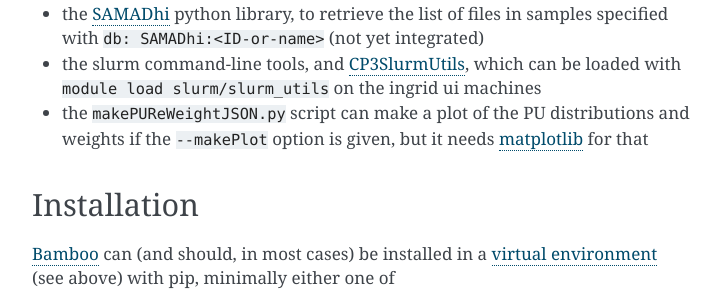
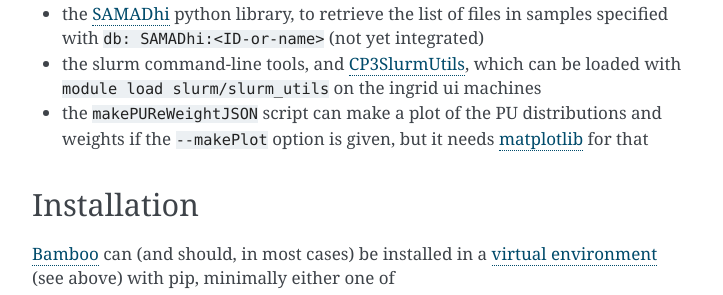
Before and after one commit to recotoolsbenchmarks/BambooAnalysis, a Sphinx documentation site: the page built from doc/install.rst, in a window 1280 px wide and 900 px high, scrolled down 570 px. Shown: the part 155-450 px from the top of the window, without its empty margins (388-1111 px from the left). Built offline with Sphinx 7.4.7, drawn with Linux system fonts in a browser that asks for light colours.

Commit message:
Fix name of makePUReWeightJSON script in documentation

```diff
--- a/doc/install.rst
+++ b/doc/install.rst
@@ -35,7 +35,7 @@ Currently, they include:
   specified with ``db: SAMADhi:<ID-or-name>`` (not yet integrated)
 - the slurm command-line tools, and CP3SlurmUtils_, which can be loaded with
   ``module load slurm/slurm_utils`` on the ingrid ui machines
-- the ``makePUReWeightJSON.py`` script can make a plot of the PU distributions
+- the ``makePUReWeightJSON`` script can make a plot of the PU distributions
   and weights if the ``--makePlot`` option is given, but it needs matplotlib_
   for that
 
--- a/doc/recipes.rst
+++ b/doc/recipes.rst
@@ -109,7 +109,7 @@ Pileup reweighting to make the pileup distribution in simulation match the one
 in data is very similar to applying a scalefactor, except that the efficiency
 correction is for the whole event or per-object |---| so the same code can be
 used.
-The ``makePUReWeightJSON.py`` script included in bamboo can be used to make
+The ``makePUReWeightJSON`` script included in bamboo can be used to make
 a JSON file with weights out of a data pileup profile obtained by running
 ``pileupcalc.py``
 (inside CMSSW, see the `pileupcalc documentation`_ for details), e.g. with
@@ -124,14 +124,14 @@ Data pileup distributions corresponding to the golden JSON files for Run 2 are
 provided by the luminosity POG, see
 `this hypernews annoncement<https://hypernews.cern.ch/HyperNews/CMS/get/physics-validation/3374/2.html>`_.
 The MC pileup profiles for used official CMSSW productions are
-currently hardcoded inside the ``makePUReWeightJSON.py``, and can be specified
+currently hardcoded inside the ``makePUReWeightJSON``, and can be specified
 by their tag or name in that list; the available tags can be listed by
 specifying the ``--listmcprofiles`` option. The full command then becomes
 something like
 
 .. code-block:: bash
 
-   makePUReWeightJSON.py --mcprofile "Moriond17_25ns" --nominal=2016PUHist.root --up=2016PUHist_up.root --down=2016PUHist_down.root --makePlot
+   makePUReWeightJSON --mcprofile "Moriond17_25ns" --nominal=2016PUHist.root --up=2016PUHist_up.root --down=2016PUHist_down.root --makePlot
 
 To include the weight when filling plots, it is sufficient to add the weight to
 a selection (usually one of the topmost in the analysis, e.g. in the
```
